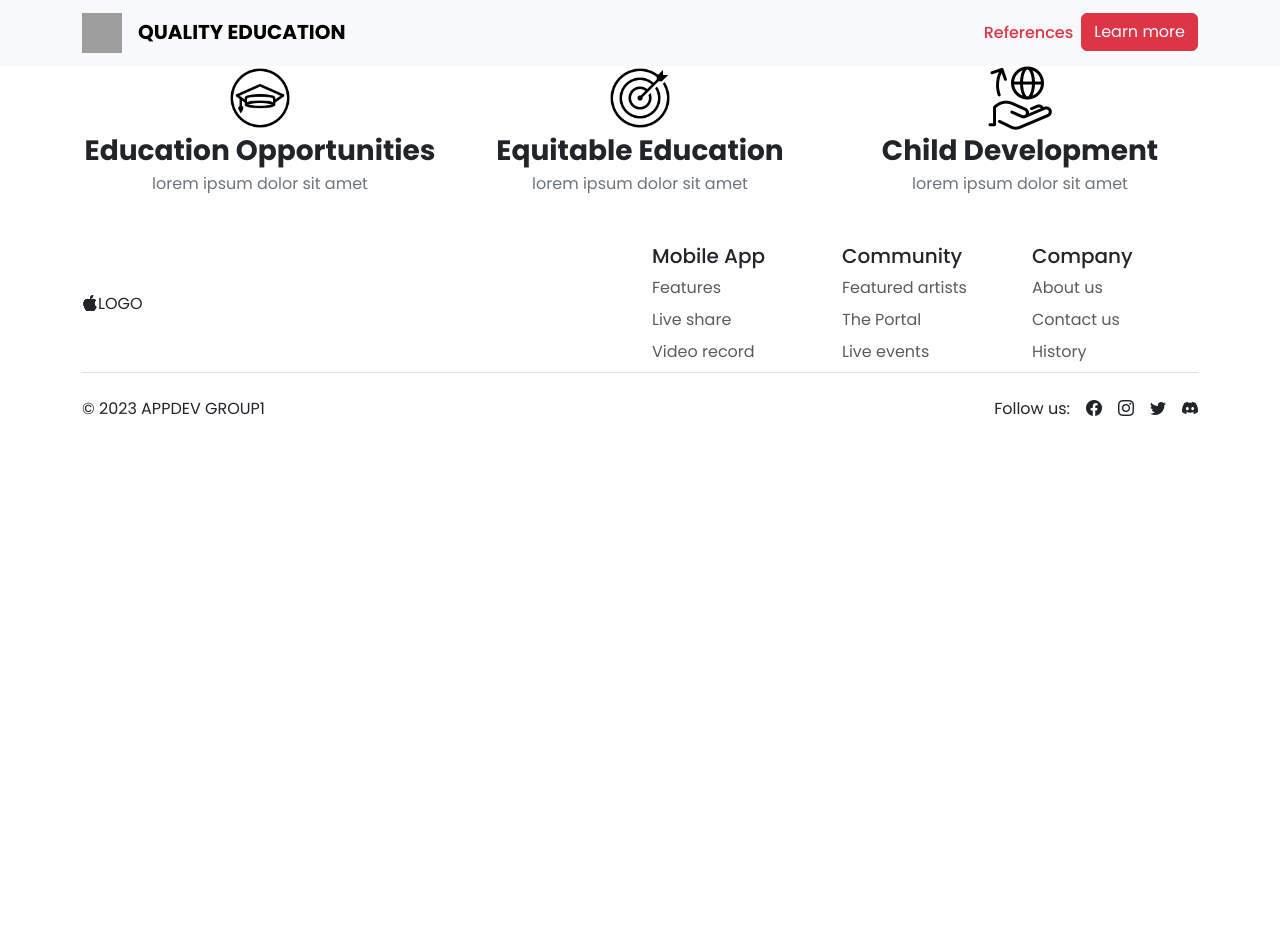
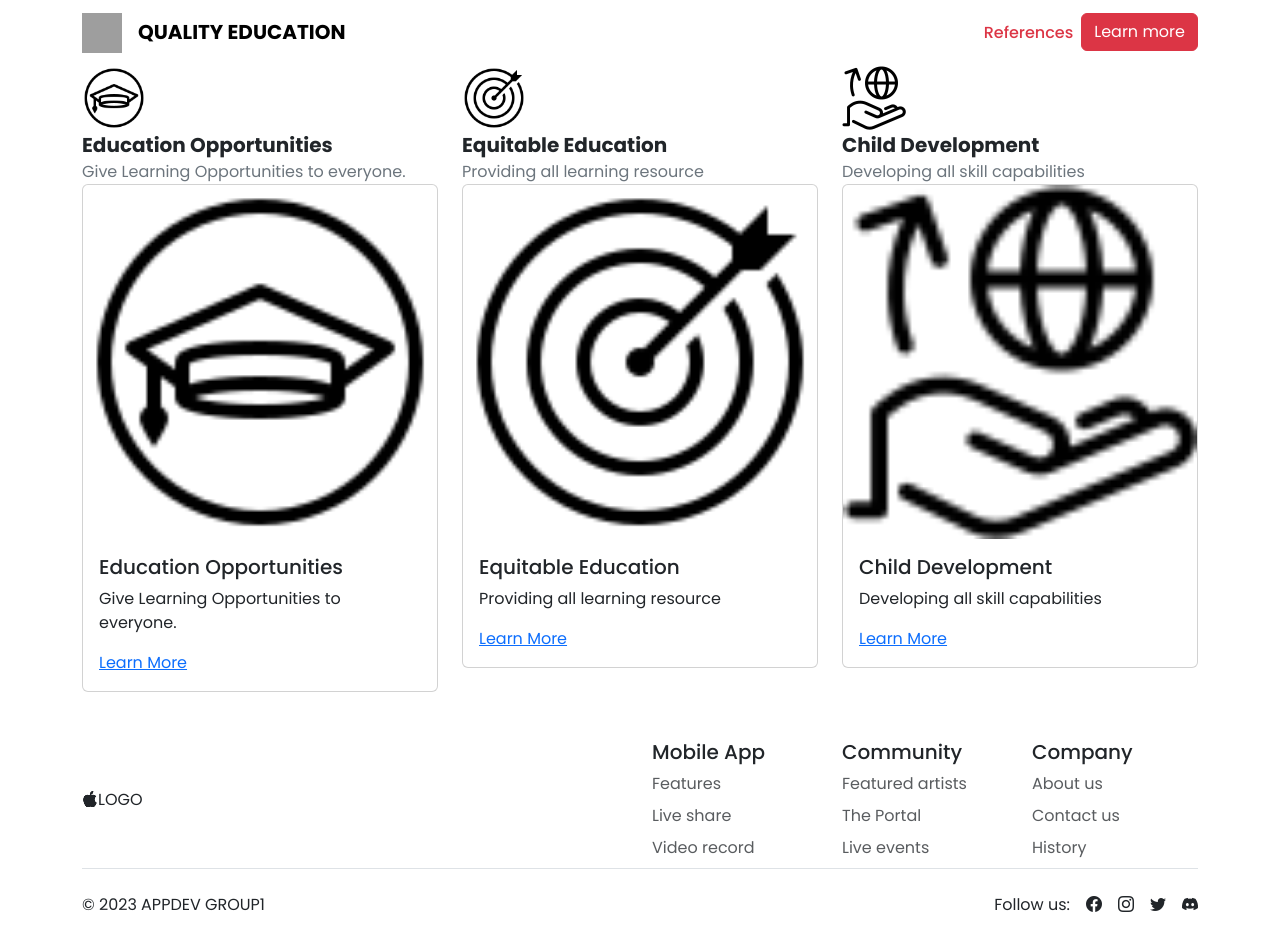
Before and after one commit to oliverkean/FINALPROJECT_GROUP1, a React (Create React App) app in the folder finalproject_g1/: page / in a window 1280 px wide. Shown: the top 950 px of the page. Before the commit the page ends 800 px from the top, so only its background shows below. Built offline with nearby package versions, Linux system fonts and the light colour scheme; grey boxes are pictures that could not be loaded.

Commit message:
initial commit -> di pa sure

```diff
--- a/finalproject_g1/src/Components/BodyContent1.js
+++ b/finalproject_g1/src/Components/BodyContent1.js
@@ -1,12 +1,12 @@
 function BodyContent1({image, title, text}) {
     return(
         <div>
-            <div className="row text-center">
+            <div className="row justify-content-center align-items-center">
                 <div className="col-sm-4 col-md-4 col-lg-12">
                     <img style={{ width: '64px', height: '64px' }} src={image} alt="icon"/>
                 </div>
                 <div className="col-sm-4 col-md-4 col-lg-12">
-                    <span className="fs-3 fw-bold">{title}</span>
+                    <span className="fs-5 fw-bold">{title}</span>
                 </div>
                 <div className="col-sm-4 col-md-4 col-lg-12">
                     <span className="fs-6 text-secondary">{text}</span>
--- /dev/null
+++ b/finalproject_g1/src/Components/Cards.js
@@ -0,0 +1,14 @@
+function Cards({image, title, text}) {
+    return(
+        <div class="card">
+            <img src={image} class="card-img-top" alt="..."/>
+            <div class="card-body">
+                <h5 class="card-title">{title}</h5>
+                <p class="card-text">{text}</p>
+                <a href="#" class="text-primary">Learn More</a>
+            </div>
+        </div>
+    );
+}
+
+export default Cards
--- a/finalproject_g1/src/Components/Navbar.js
+++ b/finalproject_g1/src/Components/Navbar.js
@@ -5,10 +5,10 @@ import Button from "./Button";
 
 function Navbar() {
     return(
-        <nav class="navbar navbar-expand-lg bg-body-tertiary">
+        <nav class="navbar navbar-expand-lg">
             <div class="container">
             <a class="navbar-brand text-uppercase fw-bold" href="/">
-                <img src="https://img.favpng.com/20/11/21/sustainable-development-goals-education-sustainability-png-favpng-3K0Yumrj02EFKFJW51Ar2d3yn.jpg" width="40" height="40" class="d-inline-block align-text-middle me-3"/>
+                <img alt="Logo" src="https://img.favpng.com/20/11/21/sustainable-development-goals-education-sustainability-png-favpng-3K0Yumrj02EFKFJW51Ar2d3yn.jpg" width="40" height="40" class="d-inline-block align-text-middle me-3"/>
                 Quality Education
             </a>
                 <button class="navbar-toggler" type="button" data-bs-toggle="collapse" data-bs-target="#navbarNav" aria-controls="navbarNav" aria-expanded="false" aria-label="Toggle navigation">
--- a/finalproject_g1/src/Layouts/ThreeColGrid.js
+++ b/finalproject_g1/src/Layouts/ThreeColGrid.js
@@ -12,7 +12,6 @@ function ThreeColGrid({col1, col2, col3}) {
                 {col3}
             </div>
         </div>
-
     );
 }
 
--- a/finalproject_g1/src/Pages/LandingPage.js
+++ b/finalproject_g1/src/Pages/LandingPage.js
@@ -1,6 +1,7 @@
 import ThreeColGrid from "../Layouts/ThreeColGrid";
 import Navbar from "../Components/Navbar";
 import Footer from "../Components/Footer";
+import Cards from "../Components/Cards";
 import BodyContent1 from "../Components/BodyContent1";
 
 import icon1 from '../Assets/images/icons8-education-100.png'
@@ -23,12 +24,21 @@ function LandingPage() {
             {/* Footer */}
 
             {/* Testing */}
+            {/*testing olibs, suggestion put it into section*/}
             <div className="container">
                 <ThreeColGrid
-                    col1={<BodyContent1 image={icon1} title="Education Opportunities" text="lorem ipsum dolor sit amet"/>}
-                    col2={<BodyContent1 image={icon2} title="Equitable Education" text="lorem ipsum dolor sit amet"/>}
-                    col3={<BodyContent1 image={icon3} title="Child Development" text="lorem ipsum dolor sit amet"/>}
+                    col1={<BodyContent1 image={icon1} title="Education Opportunities" text="Give Learning Opportunities to everyone."/>}
+                    col2={<BodyContent1 image={icon2} title="Equitable Education" text="Providing all learning resource"/>}
+                    col3={<BodyContent1 image={icon3} title="Child Development" text="Developing all skill capabilities"/>}
                 />
+            </div>
+
+            <div className="container">
+                <ThreeColGrid
+                        col1={<Cards image={icon1} title="Education Opportunities" text="Give Learning Opportunities to everyone."/>}
+                        col2={<Cards image={icon2} title="Equitable Education" text="Providing all learning resource"/>}
+                        col3={<Cards image={icon3} title="Child Development" text="Developing all skill capabilities"/>}
+                    />
             </div>
             <Footer/>
 
```
Also changed, not shown: finalproject_g1/src/index.css (line endings or trailing spaces).
